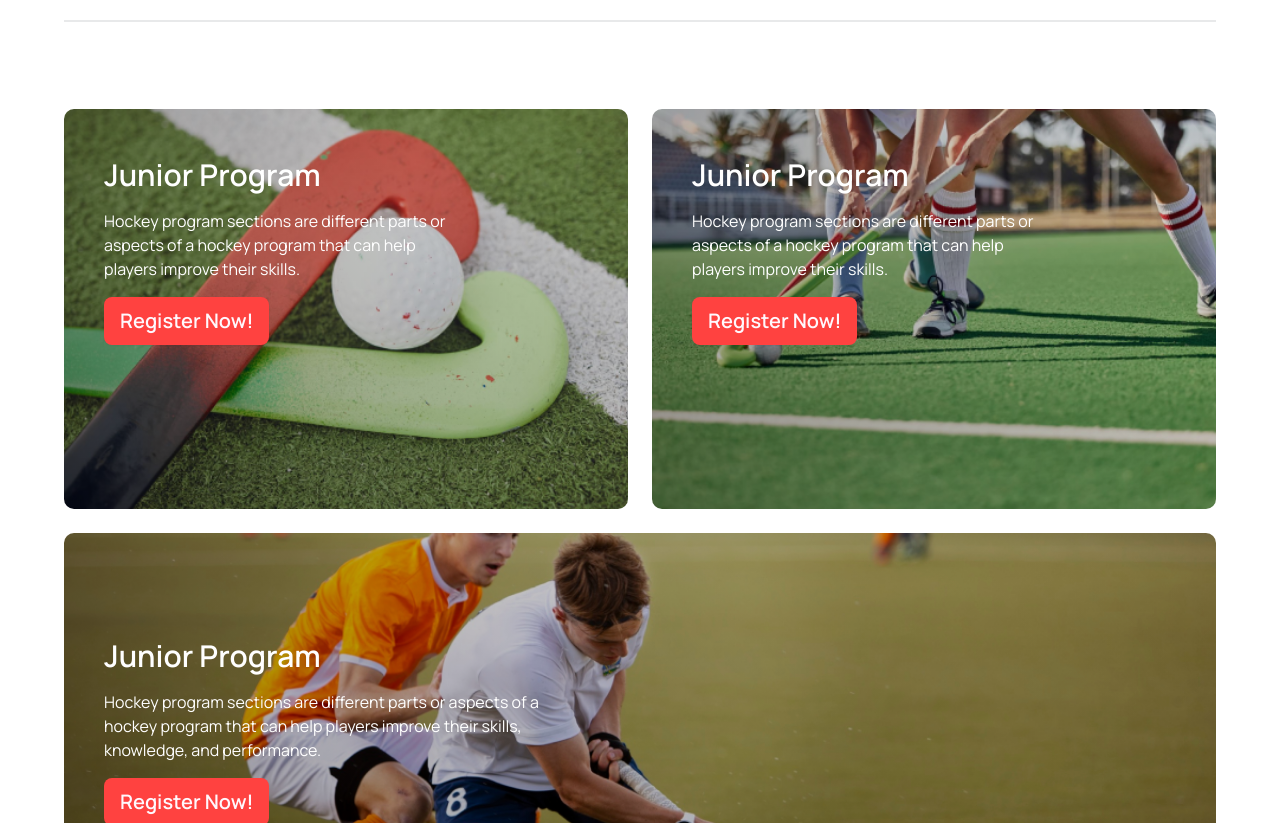
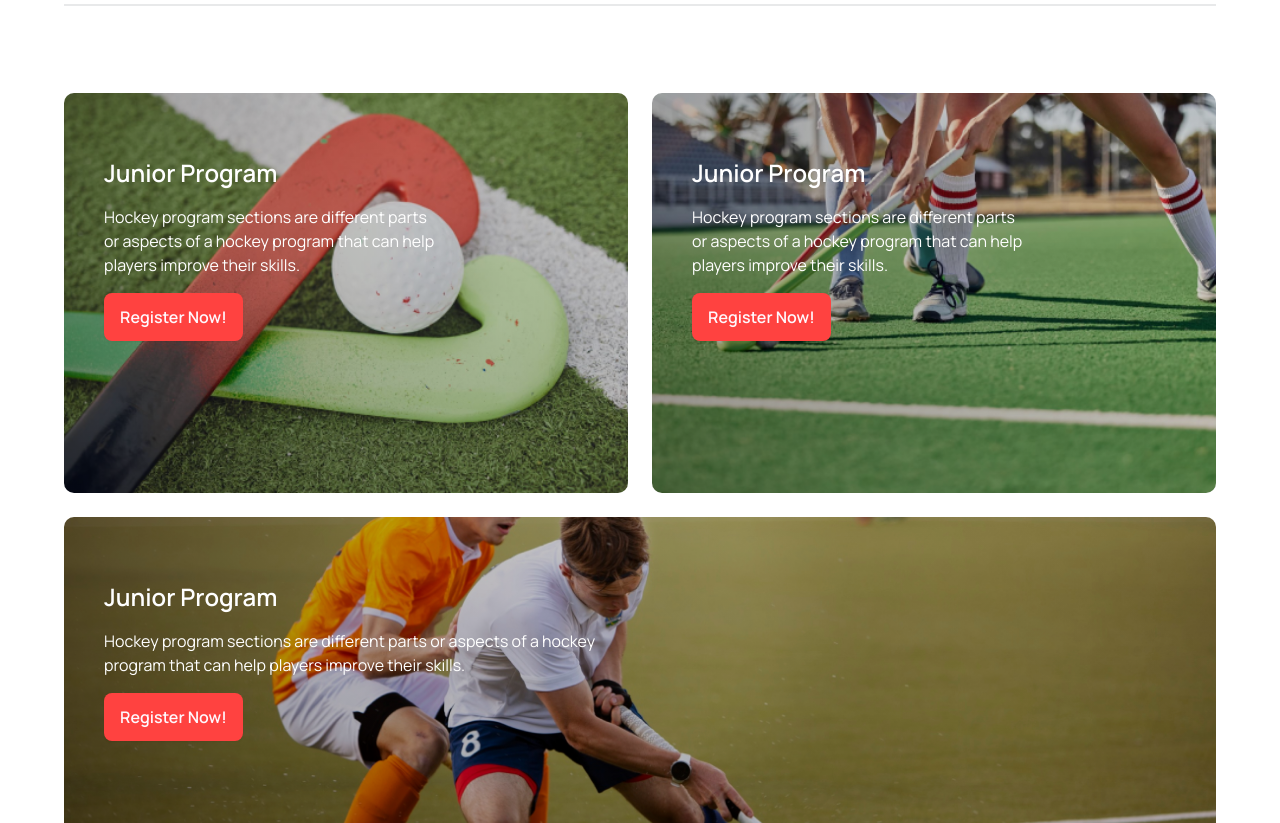
Before and after one commit to Sagor0007/assignment-03, a plain HTML site: page index.html in a window 1280 px wide. Shown: the part 1977-2800 px from the top of the page. Drawn offline with nearby package versions, Linux system fonts and the light colour scheme.

Commit message:
nine number commit

```diff
--- a/index.html
+++ b/index.html
@@ -3,7 +3,7 @@
 <head>
     <meta charset="UTF-8">
     <meta name="viewport" content="width=device-width, initial-scale=1.0">
-    <title>Assignment-02</title>
+    <title>Assignment-03</title>
 
     <link href="https://cdn.jsdelivr.net/npm/daisyui@4.6.0/dist/full.min.css" rel="stylesheet" type="text/css" />
 <script src="https://cdn.tailwindcss.com"></script>
@@ -66,7 +66,7 @@
                   <a class="btn btn-ghost font-bold text-3xl"><h2>Hockey<span class="text-color-primary">’</span>s</h2></a>
                 </div>
                 <div class="navbar-center hidden lg:flex">
-                  <ul class="menu menu-horizontal text-[18px] px-1">
+                  <ul class="menu menu-horizontal text-[16px] px-1">
 
                     <li><a href=""><span class="text-color-primary">Home</span></a></li>
                     <li><a href="">About</a></li>
@@ -94,8 +94,8 @@
 
 
                         <div class="absolute hidden lg:flex flex-col bottom-10 right-10 rounded-2xl bg-black w-[550px] h-[25vh] p-8 space-y-3 text-white">
-                            <h6 class="text-2xl font-semibold">Meet all the heroes from the field</h6>
-                            <p>This essay from Infinity Learn provides a detailed look at the sport of hockey, including its history, rules, and cultural. </p>
+                            <h6 class="text-xl font-semibold">Meet all the heroes from the field</h6>
+                            <p>This essay from Infinity Learn provides a detailed look at the sport of hockey, including its history. </p>
                         </div>
 
                       <img src="Images/1.png" class="w-full" />
@@ -139,8 +139,8 @@
 
 
             <div class="container mx-auto lg:px-16 px-8 mt-12 bg-black rounded-xl lg:hidden p-8 space-y-3 text-white">
-                <h6 class="text-2xl font-semibold">Meet all the heroes from the field</h6>
-                <p>This essay from Infinity Learn provides a detailed look at the sport of hockey, including its history, rules, and cultural. </p>
+                <h6 class="font-bold text-[16px]">Meet all the heroes from the field</h6>
+                <p class="text-sm">This essay from Infinity Learn provides a detailed look at the sport of hockey, including its history. </p>
             </div>
 
 
@@ -163,8 +163,8 @@
             <div class="divider"></div>
             <div class="flex items-center justify-center text-center">
             <div class="">
-                <h3 class="text-4xl font-semibold">Professional Hockeys Club</h3>
-                <p class="w-2/3 flex items-center justify-center text-center mx-auto mt-8 ">A professional hockey club is a team that plays hockey at the highest level of competition, usually for money. </p>
+                <h3 class="text-2xl font-bold">Professional Hockeys Club</h3>
+                <p class="lg:w-2/3 flex items-center justify-center text-center mx-auto mt-8 ">A professional hockey club is a team that plays hockey at the highest level of competition, usually for money. </p>
             </div>
             </div>
             <div class="divider"></div>
@@ -238,8 +238,8 @@
             <div class="divider"></div>
             <div class="flex items-center justify-center text-center">
             <div class="">
-                <h3 class="text-4xl font-semibold">Program Sections</h3>
-                <p class="w-2/3 flex items-center justify-center text-center mx-auto mt-8 ">Hockey program sections are different parts or aspects of a hockey program that can help players improve their skills. </p>
+                <h3 class="text-2xl font-bold">Program Sections</h3>
+                <p class="lg:w-2/3 flex items-center justify-center text-center mx-auto mt-8 ">Hockey program sections are different parts or aspects of a hockey program that can help players improve their skills. </p>
             </div>
             </div>
             <div class="divider"></div>
@@ -256,36 +256,42 @@
                 <!-- 1 -->
 
 
-                <div class=" bg-[linear-gradient(45deg,rgba(0,0,0,0.4),rgba(0,0,0,0.1)),url(./Images/2.png)] bg-center bg-cover w-full h-[50vh] rounded-[10px] space-y-4 pt-12 pl-10">
+                <div class=" bg-[linear-gradient(45deg,rgba(0,0,0,0.4),rgba(0,0,0,0.1)),url(./Images/2.png)] bg-center bg-cover w-full lg:h-[50vh] lg:pt-8 rounded-[10px] space-y-4 ">
 
-                    <h3 class="text-3xl font-semibold text-white">Junior Program</h3>
-                    <p class=" text-white w-2/3">Hockey program sections are different parts or aspects of a hockey program that can help players improve their skills.</p>
+                    <h3 class="relative pt-2 lg:pt-8 lg:pl-10 pl-4 text-2xl font-semibold text-white">Junior Program</h3>
+                    <p class=" lg:pt- lg:pl-10 pl-4 text-white lg:w-2/3">Hockey program sections are different parts or aspects of a hockey program that can help players improve their skills.</p>
 
-                        <button class="btn btn-active btn-secondary bg-color-primary border-none text-xl">Register Now!</button>
+                        <div class="relative lg:pt- lg:pl-10 pl-4 pb-4">
+                            <button class=" btn btn-active btn-secondary bg-color-primary border-none text-[16px]">Register Now!</button>
+                        </div>
                 </div>
 
 
 
                 <!-- 2 -->
 
-                <div class="bg-[linear-gradient(45deg,rgba(0,0,0,0.4),rgba(0,0,0,0.1)),url(./Images/3.png)] bg-center bg-cover w-full h-[50vh] rounded-[10px] space-y-4 pt-12 pl-10">
+                <div class=" bg-[linear-gradient(45deg,rgba(0,0,0,0.4),rgba(0,0,0,0.1)),url(./Images/3.png)] bg-center bg-cover w-full lg:h-[50vh] lg:pt-8 rounded-[10px] space-y-4 ">
 
-                    <h3 class="text-3xl font-semibold text-white">Junior Program</h3>
-                    <p class=" text-white w-2/3 ">Hockey program sections are different parts or aspects of a hockey program that can help players improve their skills.</p>
+                    <h3 class="relative pt-2 lg:pt-8 lg:pl-10 pl-4 text-2xl font-semibold text-white">Junior Program</h3>
+                    <p class=" lg:pt- lg:pl-10 pl-4 text-white lg:w-2/3">Hockey program sections are different parts or aspects of a hockey program that can help players improve their skills.</p>
 
-                        <button class="btn btn-active btn-secondary bg-color-primary border-none text-xl">Register Now!</button>
+                        <div class="relative lg:pt- lg:pl-10 pl-4 pb-4">
+                            <button class=" btn btn-active btn-secondary bg-color-primary border-none text-[16px]">Register Now!</button>
+                        </div>
                 </div>
             </div>
 
 
             <!-- 3 -->
 
-            <div class="bg-[linear-gradient(45deg,rgba(0,0,0,0.4),rgba(0,0,0,0.1)),url(./Images/4.png)] bg-center bg-cover w-full h-[60vh] rounded-[10px] mt-6 space-y-4 lg:pt-[105px] pt-[70px] pl-10 ">
+            <div class=" bg-[linear-gradient(45deg,rgba(0,0,0,0.4),rgba(0,0,0,0.1)),url(./Images/4.png)] bg-center bg-cover w-full lg:h-[50vh] mt-6 lg:pt-8 rounded-[10px] space-y-4 ">
 
-                <h3 class="text-3xl font-semibold text-white">Junior Program</h3>
-                <p class=" text-white lg:w-2/5 w-2/3">Hockey program sections are different parts or aspects of a hockey program that can help players improve their skills, knowledge, and performance.</p>
+                <h3 class="relative pt-2 lg:pt-8 lg:pl-10 pl-4 text-2xl font-semibold text-white">Junior Program</h3>
+                <p class=" lg:pt- lg:pl-10 pl-4 text-white lg:w-2/4">Hockey program sections are different parts or aspects of a hockey program that can help players improve their skills.</p>
 
-                    <button class="btn btn-active btn-secondary bg-color-primary border-none text-xl">Register Now!</button>
+                    <div class="relative lg:pt- lg:pl-10 pl-4 pb-4">
+                        <button class=" btn btn-active btn-secondary bg-color-primary border-none text-[16px]">Register Now!</button>
+                    </div>
             </div>
         </div>
     </section>
```
